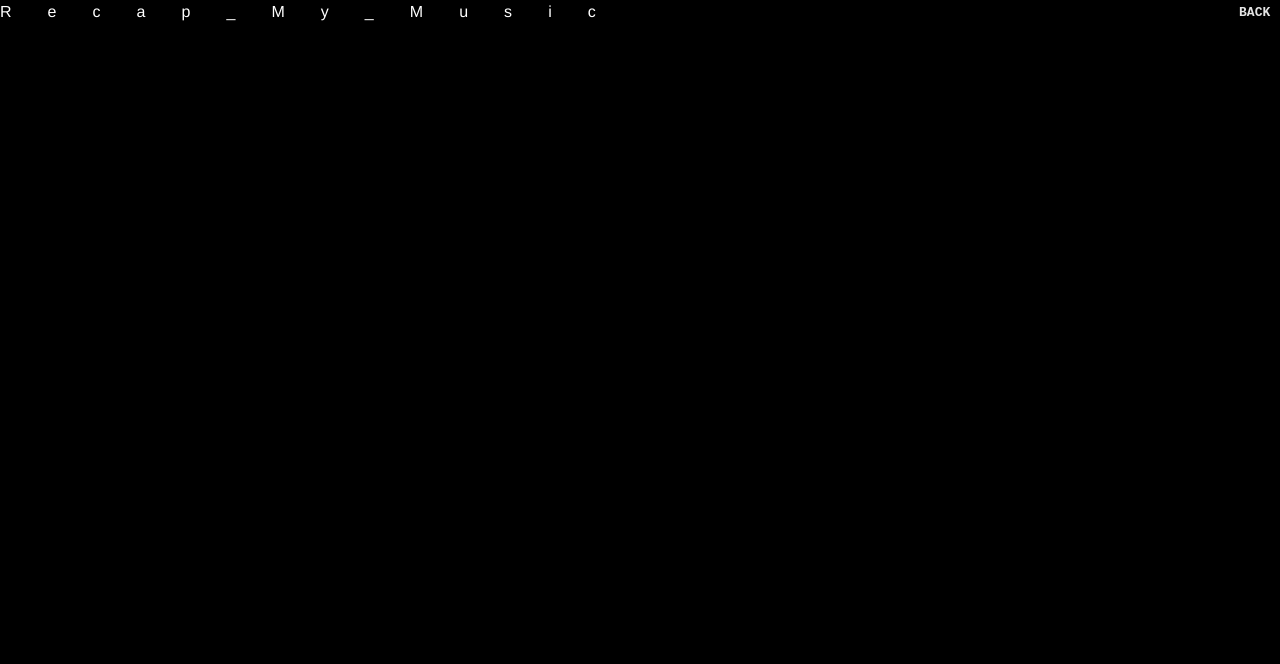
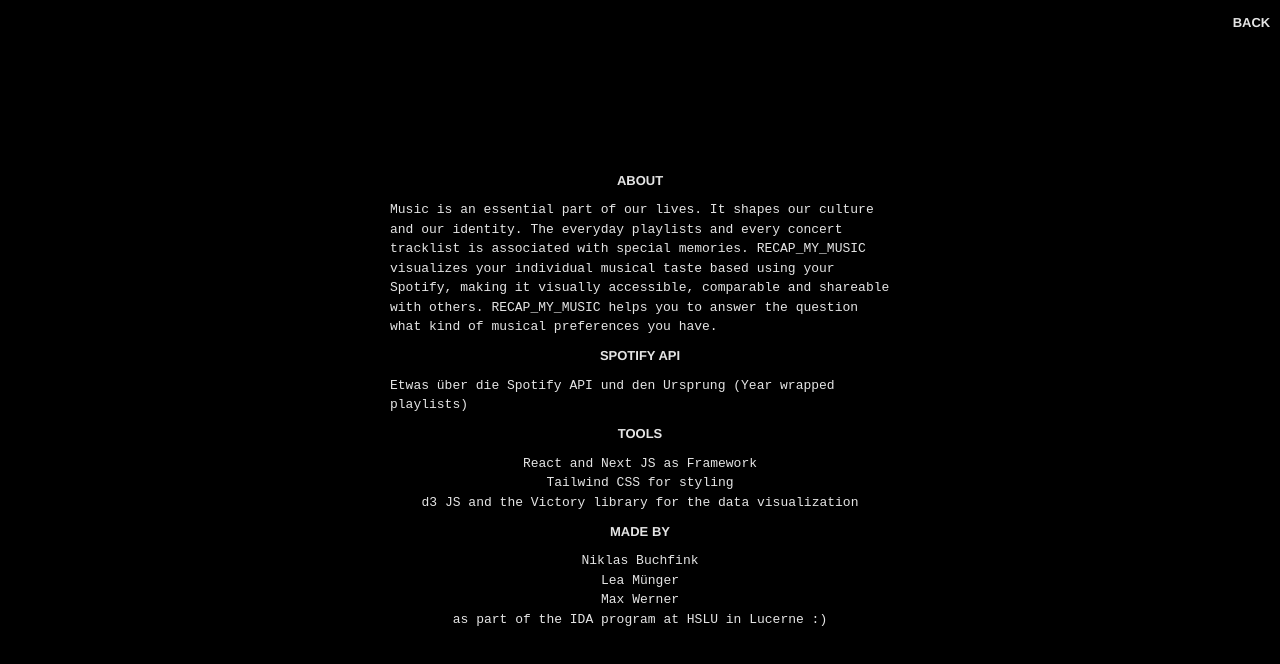
Before and after one commit to NiklasBuchfink/ida-project, a Next.js app: page /about in a window 1280 px wide. Shown: the top 664 px of the page. Built offline with nearby package versions, Linux system fonts and the light colour scheme.

Commit message:
css added

```diff
--- a/components/Chart.jsx
+++ b/components/Chart.jsx
@@ -74,8 +74,8 @@ export default function Chart({ size, data }) {
 
 
   return (
-    <div className={`m-4 w-auto h-full max-w-[${size}] max-h-[${size}]`}>
-      <VictoryContainer width={size} height={size} >
+    <div className={`m-4 w-auto h-full max-w-[${size}px] max-h-[${size}px]`}>
+      <VictoryContainer width={size} height={size}>
         <radialGradient id="auraGradientHappySad">
           <stop
             offset={`0%`}
@@ -96,8 +96,8 @@ export default function Chart({ size, data }) {
             stopColor={`hsla(0, 100%, ${80-(anger * 50)}%, 1.0)`}
           />
         </radialGradient>
-        <circle r={size/2-60} cx={size / 2} cy={size / 2} fillOpacity={0.5} fill="url(#auraGradientHappySad)" />
-        <circle r={size/2-60} cx={size / 2} cy={size / 2} fillOpacity={0.5} fill="url(#auraGradientAngerSerene)" />
+        <circle r={size/2-70} cx={size / 2} cy={size / 2} fillOpacity={0.5} fill="url(#auraGradientHappySad)" />
+        <circle r={size/2-70} cx={size / 2} cy={size / 2} fillOpacity={0.5} fill="url(#auraGradientAngerSerene)" />
 
         <VictoryChart
           standalone={false}
@@ -106,8 +106,8 @@ export default function Chart({ size, data }) {
           height={size}
           startAngle={90}
           endAngle={450}
-          innerRadius={100}
-          maxDomain={{ y: sortedTrackData.length + 5 }}
+          innerRadius={90}
+          maxDomain={{ y: sortedTrackData.length + 10 }}
         >
           <VictoryBar
             className="RankingRadial"
--- a/pages/about.js
+++ b/pages/about.js
@@ -4,12 +4,46 @@ import Link from "next/link";
 export default function about() {
   return (
     <>
-
-      <div className="absolute uppercase right-0 font-bold text-md mt-1 mr-3">
-        <Link href="/">back</Link>
+      <div className="absolute right-0 mt-4 mr-3">
+        <Link href="/"><a className="helvetica uppercase font-bold text-base">BACK</a></Link>
       </div>
-
-      <p className="title">Recap_My_Music</p>
+      <div className="flex flex-col items-center justify-center h-screen m-auto px-4 space-y-3 overflow-hidden">
+        <p className="helvetica uppercase font-bold text-base">ABOUT</p>
+        <p className="max-w-[500px]">
+          Music is an essential part of our lives. It shapes our culture and our
+          identity. The everyday playlists and every concert tracklist is
+          associated with special memories. RECAP_MY_MUSIC visualizes your
+          individual musical taste based using your Spotify, making it visually
+          accessible, comparable and shareable with others. RECAP_MY_MUSIC helps
+          you to answer the question what kind of musical preferences you have.
+        </p>
+        <p className="helvetica uppercase font-bold text-base">SPOTIFY API</p>
+        <p className="max-w-[500px]">
+          Etwas über die Spotify API und den Ursprung (Year wrapped playlists)
+        </p>
+        <p className="helvetica uppercase font-bold text-base">TOOLS</p>
+        <div className="text-center">
+          <p className="max-w-[500px]">
+            React and Next JS as Framework
+            <br />
+            Tailwind CSS for styling
+            <br />
+            d3 JS and the Victory library for the data visualization
+          </p>
+        </div>
+        <p className="helvetica uppercase font-bold text-base">MADE BY</p>
+        <div className="text-center">
+          <p className="max-w-[500px]">
+            Niklas Buchfink
+            <br />
+            Lea Münger
+            <br />
+            Max Werner
+            <br />
+            as part of the IDA program at HSLU in Lucerne :)
+          </p>
+        </div>
+      </div>
     </>
   );
 }
--- a/pages/index.js
+++ b/pages/index.js
@@ -53,12 +53,12 @@ export default function Home() {
           <div className="absolute w-full p-4 z-[199]">
             {/* <p>Signed in as {session?.token?.email}</p> */}
             <button
-              className="absolute uppercase font-bold text-2xl cursor-pointer"
+              className=" helvetica absolute uppercase font-bold text-md cursor-pointer"
               onClick={() => signOut()}
             >
               Recap_My_Music
             </button>
-            <div className="absolute uppercase right-0 font-bold text-md mt-1 mr-3">
+            <div className=" helvetica absolute uppercase right-0 font-bold text-md mt-1 mr-3">
               <Link href="/about">about</Link>
             </div>
           </div>
@@ -92,7 +92,7 @@ export default function Home() {
   }
   return (
     <>
-      <div className="absolute uppercase right-0 font-bold text-base mt-4 mr-3">
+      <div className="absolute helvetica uppercase right-0 font-bold text-base mt-4 mr-3">
         <Link href="/about">about</Link>
       </div>
 
@@ -104,11 +104,15 @@ export default function Home() {
           shareable and comparable.
         </p>
         <button
-          className="text-white border-white border-2 border-dotted font-bold text-base px-12 py-2 w-fit cursor-pointer rounded-full helvetica "
+          className="text-white border-white border-2 border-dotted font-bold text-base px-12 py-2 w-fit cursor-pointer rounded-full helvetica hover:bg-gray-900 "
           onClick={() => signIn("spotify")}
         >
-          LOG IN
+          LOG IN WITH SPOTIFY
         </button>
+
+        <p className="max-w-[500px] p-3 text-center">
+          or use data <a className="underline" href="#">from the creators</a>.
+        </p>
       </div>
     </>
   );
--- a/styles/globals.css
+++ b/styles/globals.css
@@ -12,9 +12,11 @@
   h1 {
     @apply text-3xl font-medium;
   }
-
   h2 {
     @apply text-2xl font-medium mt-2;
+  }
+  a {
+    @apply uppercase font-bold text-base;
   }
 }
 
@@ -34,15 +36,18 @@
   }
 }
 
-.title.hover{
-  color: green
+.title.hover {
+  color: rgb(192, 255, 3);
 }
 .helvetica {
   font-family: "helvetica", sans-serif;
 }
 
+@media screen and (max-width: 650px) {
+  .title {
+    animation: stretch 6s infinite ease-in-out alternate;
+  }
 
-@media screen and (max-width: 650px) {
   @keyframes stretch {
     from {
       letter-spacing: 1rem;
```
Also changed, not shown: 2 other files (tests, documents, lock files or other folders). Lines whose indentation alone changed are shown as unchanged.
